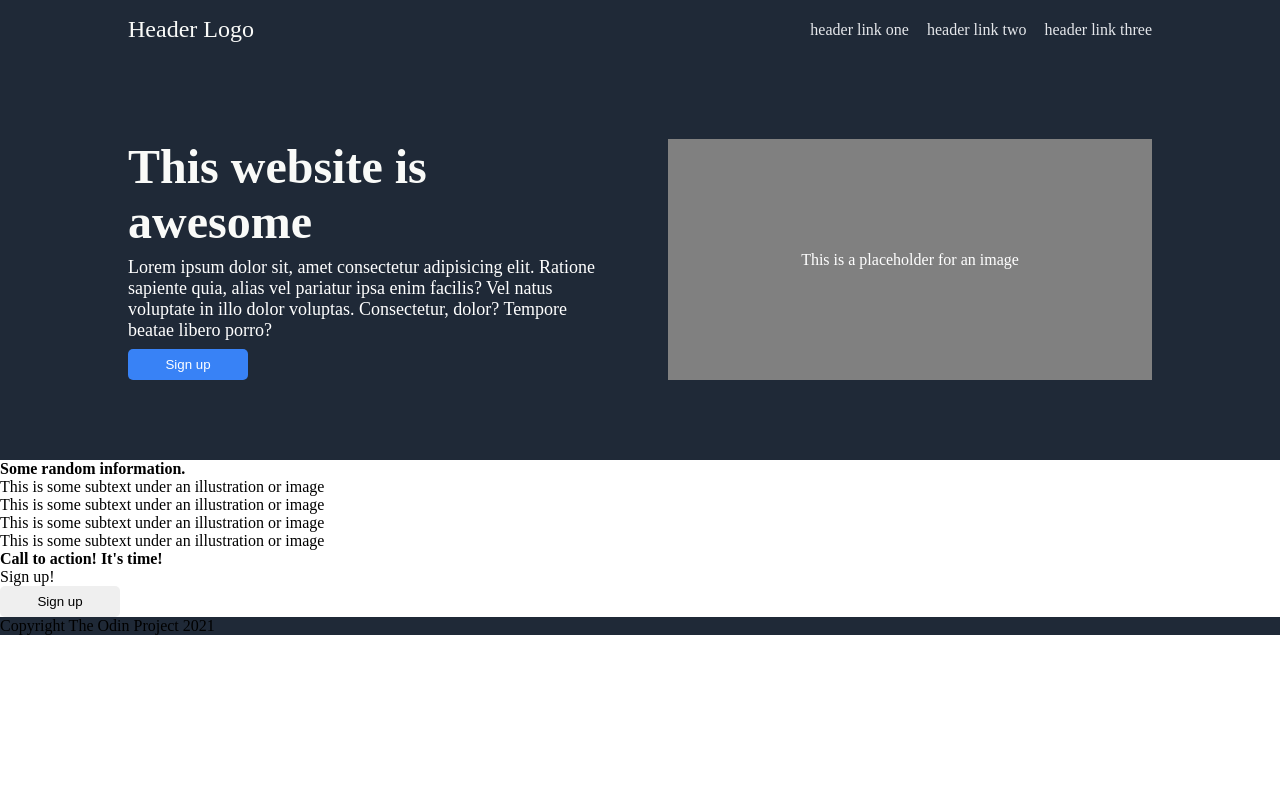
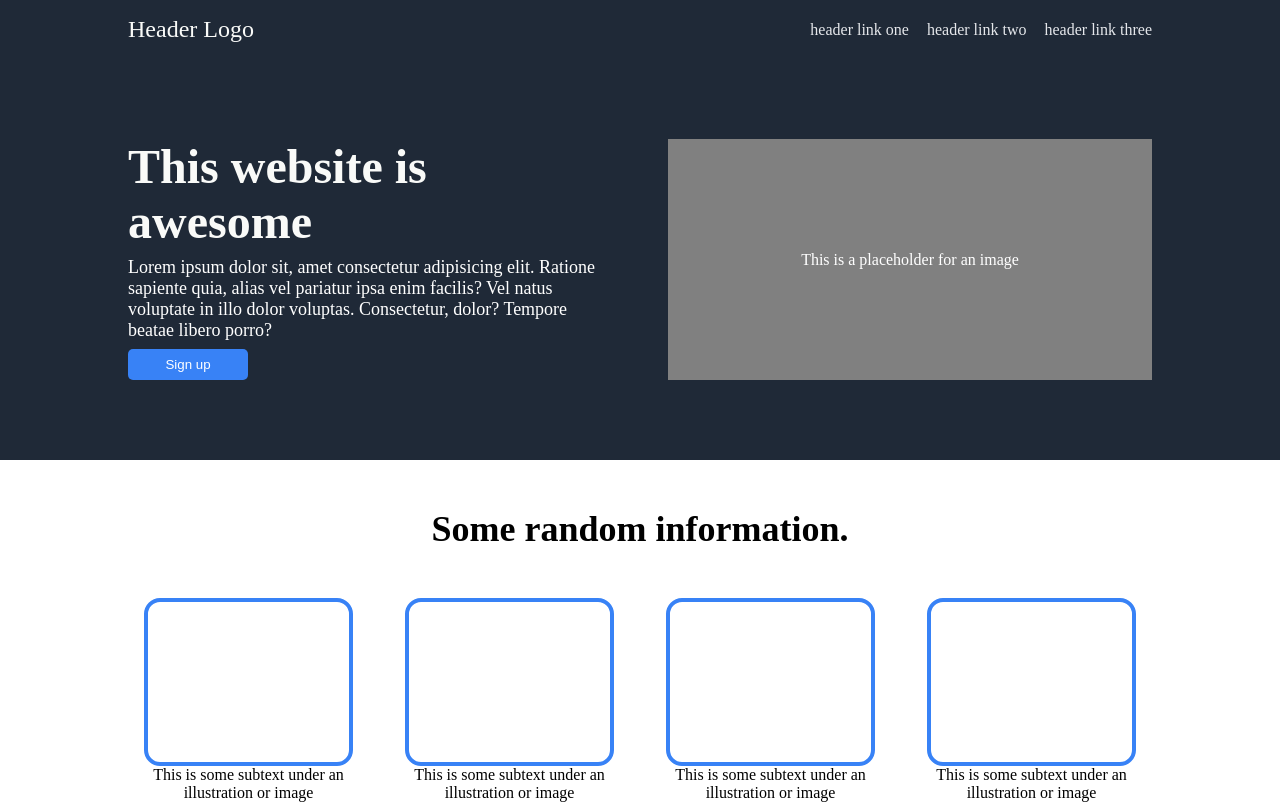
Before and after one commit to josephDorsey/odin-landing-page-project, a plain HTML site: page index.html in a window 1280 px wide. Shown: the top 805 px of the page. Drawn offline with Linux system fonts and the light colour scheme.

Commit message:
Add section-two classes

```diff
--- a/style.css
+++ b/style.css
@@ -73,3 +73,31 @@ button {
   justify-content: center;
   flex: 1;
 }
+
+/* Section 2 - Random Information */
+
+.section-two-title {
+  text-align: center;
+  font-size: 36px;
+  font-weight: 900;
+  padding: 3rem 0;
+}
+
+.flex-img-box-container {
+  display: flex;
+  gap: 20px;
+  padding: 0 8rem 5rem 8rem;
+}
+.img-box-container {
+  display: flex;
+  flex-direction: column;
+}
+.img-box {
+  border: 4px solid #3882f6;
+  border-radius: 16px;
+  padding: 5rem 0rem;
+  margin: 0 1rem;
+}
+.img-box-container p {
+  text-align: center;
+}
```
